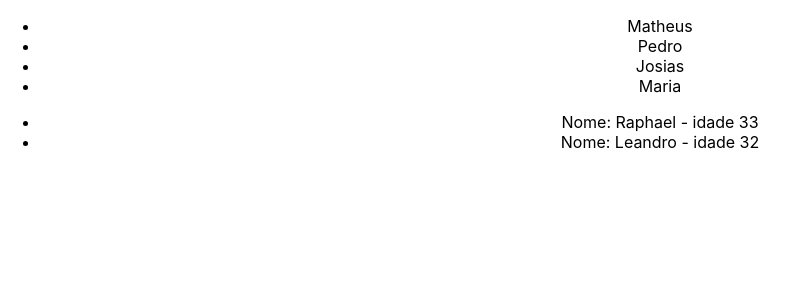
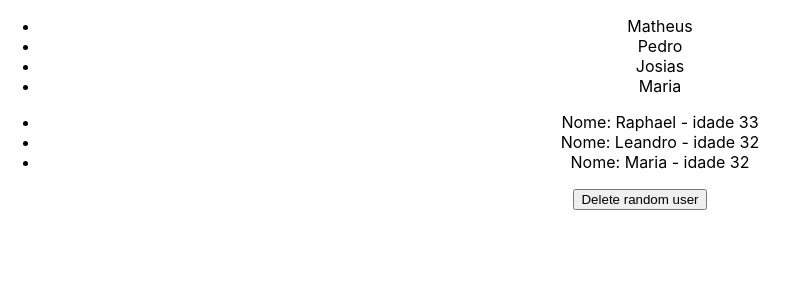
Before and after one commit to rbragadev/curso-react-matheus, a React (Create React App) app: page / in a window 1280 px wide. Shown: the top 300 px of the page, without its empty margins (0-799 px from the left). Built offline with nearby package versions, Linux system fonts and the light colour scheme.

Commit message:
aula previousState

```diff
--- a/src/components/ListRender.js
+++ b/src/components/ListRender.js
@@ -2,10 +2,19 @@ import React, { useState } from 'react';
 const ListRender = () => {
   const [list] = useState(['Matheus', 'Pedro', 'Josias', 'Maria']);
 
-  const [users] = useState([
+  const [users, setUsers] = useState([
     { id: 1, name: 'Raphael', age: 33 },
     { id: 2, name: 'Leandro', age: 32 },
+    { id: 3, name: 'Maria', age: 32 },
   ]);
+
+  const deleteRandom = () => {
+    const randomNumber = Math.floor(users.length);
+
+    setUsers((previousUsers) => {
+      return previousUsers.filter((user) => randomNumber !== user.id);
+    });
+  };
 
   return (
     <div>
@@ -22,6 +31,7 @@ const ListRender = () => {
           </li>
         ))}
       </ul>
+      <button onClick={deleteRandom}>Delete random user</button>
     </div>
   );
 };
```
